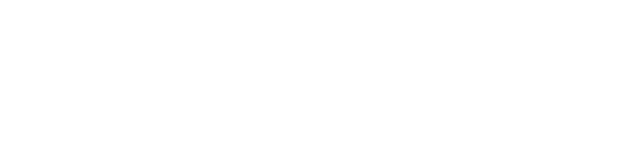
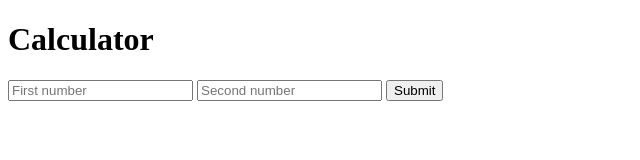
Before and after one commit to Prathyusha-Guduru/customer-app, a website: page index.html in a window 1280 px wide. Shown: the whole page, without its empty margins (0-640 px from the left). Drawn offline with Linux system fonts and the light colour scheme.

Commit message:
Updated iindex.js and index.html

```diff
--- a/index.html
+++ b/index.html
@@ -5,11 +5,16 @@
 	<meta charset="UTF-8">
 	<meta http-equiv="X-UA-Compatible" content="IE=edge">
 	<meta name="viewport" content="width=device-width, initial-scale=1.0">
-	<title>Document</title>
+	<title>Calculator</title>
 </head>
 
 <body>
-
+	<h1>Calculator</h1>
+	<form action="/" method="POST">
+		<input type="text" name="num1" placeholder="First number">
+		<input type="text" name="num2" placeholder="Second number">
+		<button type="submit" name="submit">Submit</button>
+	</form>
 </body>
 
 </html>
```
Also changed, not shown: index.js (+10 -0 lines).
